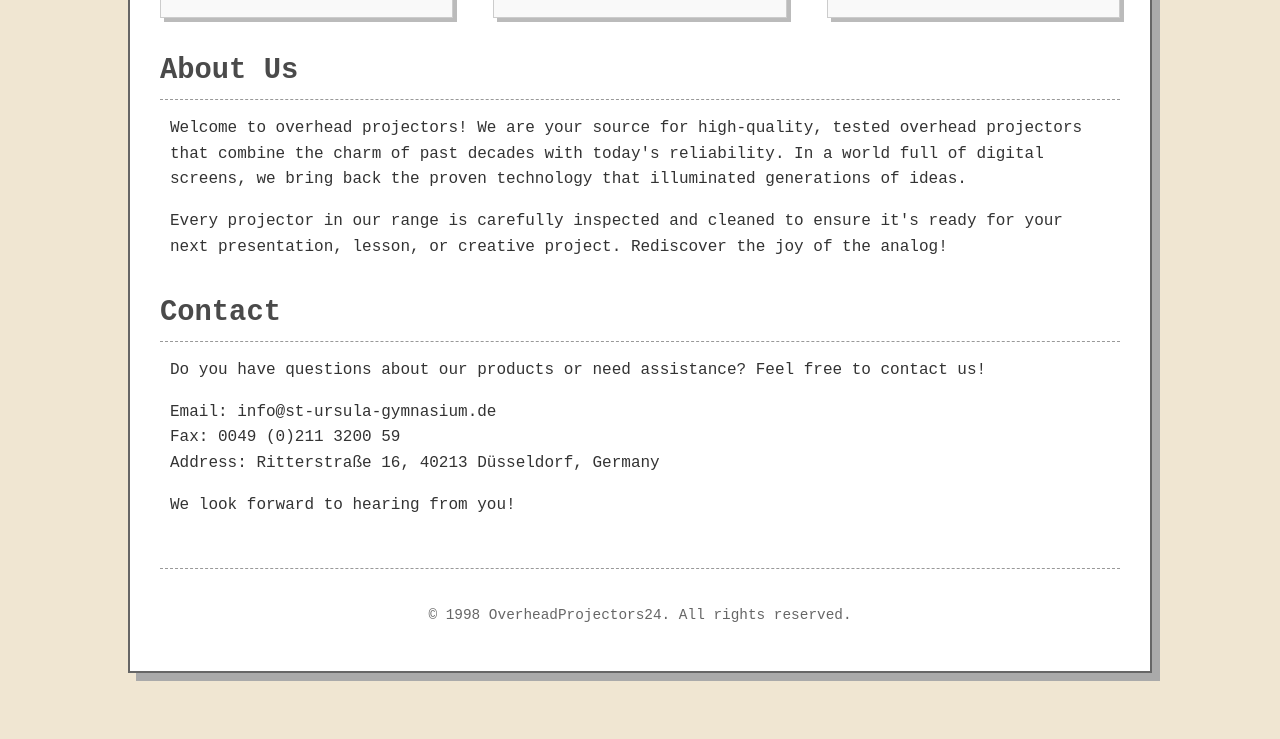
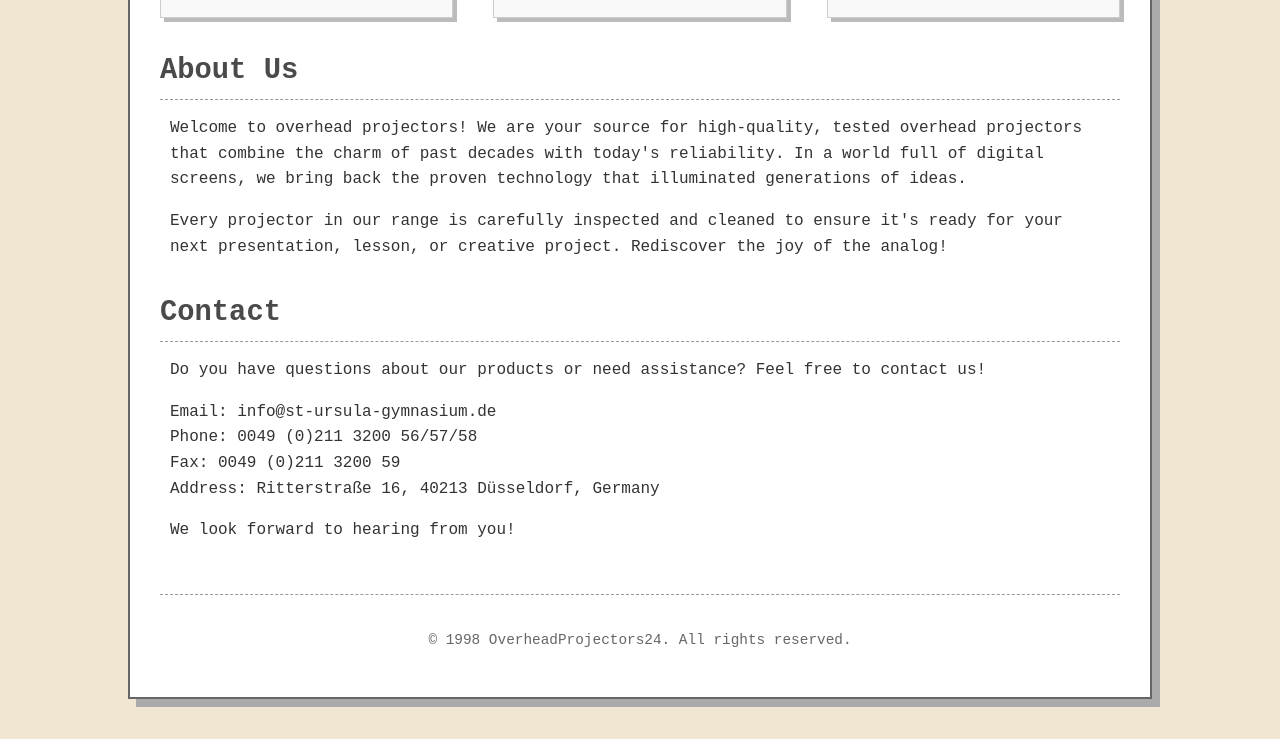
Before and after one commit to druliwho/OverheadProjectors24, a plain HTML site: page index.html in a window 1280 px wide. Shown: the part 890-1629 px from the top of the page. Before the commit the page ends 1603 px from the top, so only its background shows below. Drawn offline with Linux system fonts and the light colour scheme.

Commit message:
Update index.html

```diff
--- a/index.html
+++ b/index.html
@@ -180,6 +180,7 @@
             <p>Do you have questions about our products or need assistance? Feel free to contact us!</p>
             <p>
                 Email: info@st-ursula-gymnasium.de<br>
+                Phone: 0049 (0)211 3200 56/57/58<br>
                 Fax: 0049 (0)211 3200 59<br>
                 Address: Ritterstraße 16, 40213 Düsseldorf, Germany
             </p>
```
